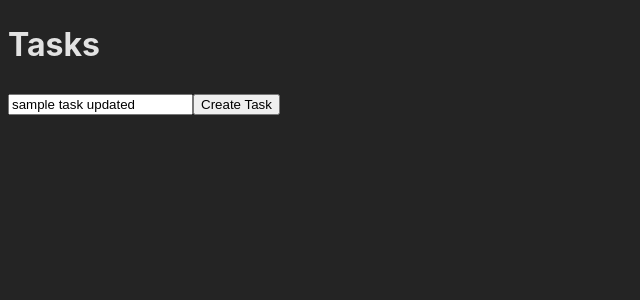
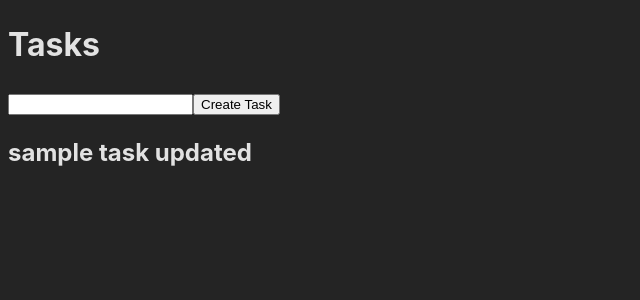
Before and after one commit to rakibul-wdp/full-stack-army, a React (Vite) app in the folder 30-frontend-3-react-functional-component/functional-component/: page /todo in a window 1280 px wide. Both pictures are taken after a click on the button "Create Task". Shown: the top 300 px of the page, without its empty margins (0-640 px from the left). Built offline with nearby package versions, Linux system fonts and the light colour scheme.

Commit message:
show tasks

```diff
--- a/30-frontend-3-react-functional-component/functional-component/package.json
+++ b/30-frontend-3-react-functional-component/functional-component/package.json
@@ -12,7 +12,8 @@
   "dependencies": {
     "react": "^18.2.0",
     "react-dom": "^18.2.0",
-    "react-router-dom": "^6.14.0"
+    "react-router-dom": "^6.14.0",
+    "shortid": "^2.2.16"
   },
   "devDependencies": {
     "@types/react": "^18.0.37",
--- a/30-frontend-3-react-functional-component/functional-component/src/components/tasks/CreateTasks.jsx
+++ b/30-frontend-3-react-functional-component/functional-component/src/components/tasks/CreateTasks.jsx
@@ -6,7 +6,14 @@ const CreateTasks = ({ addNewTask }) => {
   return (
     <div>
       <input type="text" name="task" id="task" value={text} onChange={(event) => setText(event.target.value)} />
-      <button onClick={() => { addNewTask(text) }}>Create Task</button>
+      <button onClick={() => {
+        if (text) {
+          addNewTask(text);
+          setText("");
+        } else {
+          alert("Invalid Text")
+        }
+      }} >Create Task</button>
     </div>
   )
 }
--- a/30-frontend-3-react-functional-component/functional-component/src/pages/MainTasks.jsx
+++ b/30-frontend-3-react-functional-component/functional-component/src/pages/MainTasks.jsx
@@ -1,18 +1,31 @@
 import React, { useState } from 'react'
 import CreateTasks from '../components/tasks/CreateTasks';
+import shortid from 'shortid';
 
 const MainTasks = () => {
   const [tasks, setTasks] = useState([]);
   const [visibility, setVisibility] = useState("all");
 
   const addNewTask = (text) => {
-    console.log("text calling from tasks main component", text);
+    const task = {
+      text,
+      isCompleted: false,
+      createdAt: new Date(),
+      id: shortid.generate(),
+    };
+
+    setTasks([task, ...tasks]);
   }
 
   return (
     <div>
       <h1>Tasks</h1>
       <CreateTasks addNewTask={addNewTask} />
+      {
+        tasks.map((task) => (
+          <h2 key={task.id}>{task.text}</h2>
+        ))
+      }
     </div>
   )
 }
```
Also changed, not shown: 1 other file (tests, documents, lock files or other folders).
